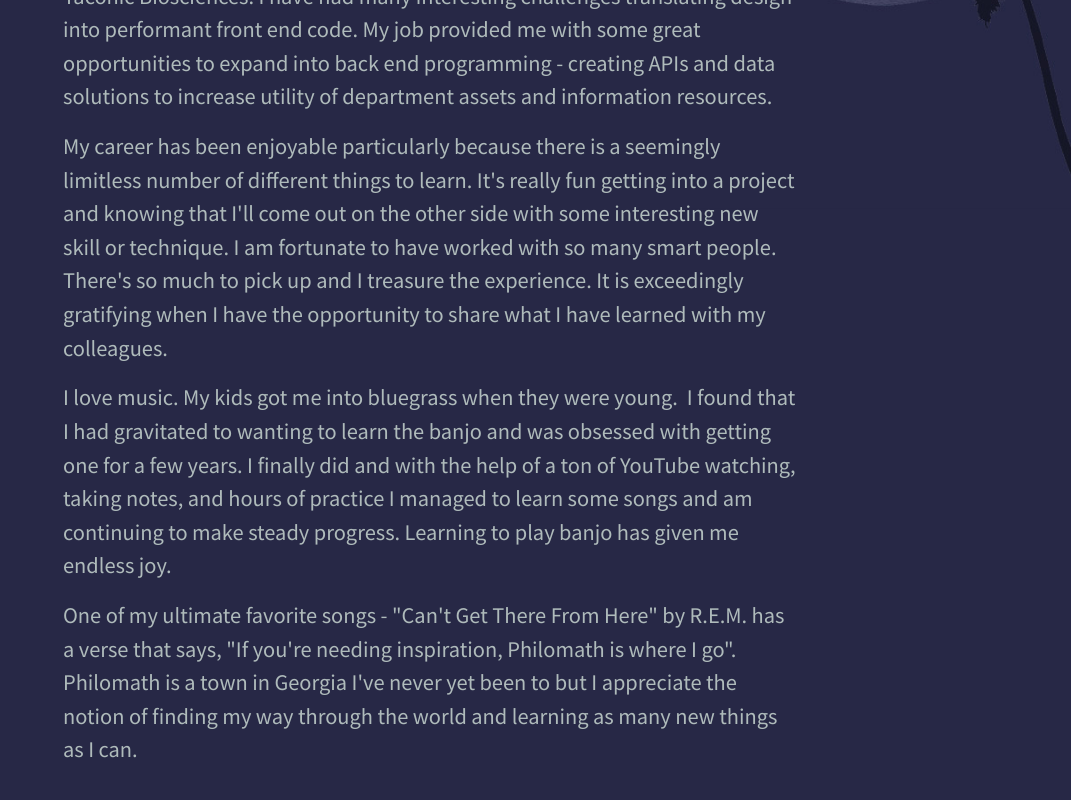
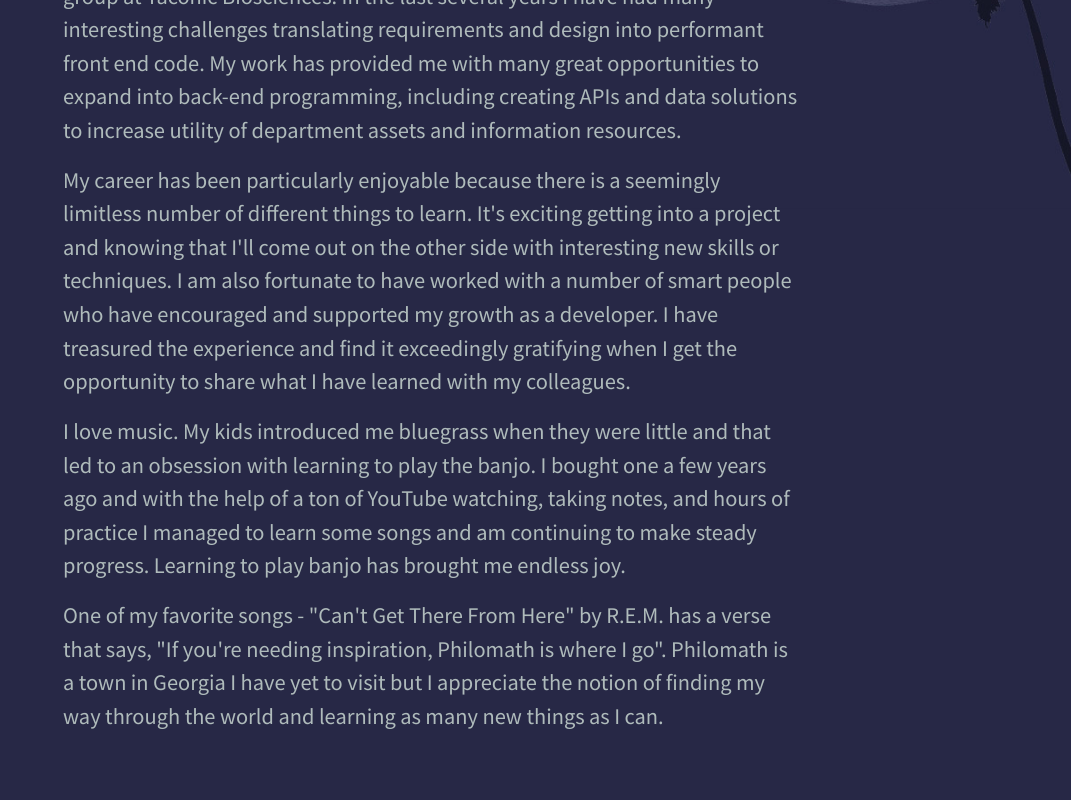
Before and after one commit to kevinsmasters/kmrjs, a Next.js app: page / in a window 1280 px wide. Shown: the part 580-1380 px from the top of the page, without its empty margins (209-1280 px from the left). Built offline with nearby package versions, Linux system fonts and the light colour scheme.

Commit message:
edit about

```diff
--- a/components/about.js
+++ b/components/about.js
@@ -8,10 +8,10 @@ export default function About() {
             <div className="col-md-8">
 
                 <h2>About Me</h2>
-                <p>I'm currently working as a full stack web developer with the Marketing group at Taconic Biosciences. I have had many interesting challenges translating design into performant front end code. My job provided me with some great opportunities to expand into back end programming - creating APIs and data solutions to increase utility of department assets and information resources.</p>
-<p>My career has been enjoyable particularly because there is a seemingly limitless number of different things to learn. It's really fun getting into a project and knowing that I'll come out on the other side with some interesting new skill or technique. I am fortunate to have worked with so many smart people. There's so much to pick up and I treasure the experience. It is exceedingly gratifying when I have the opportunity to share what I have learned with my colleagues.</p>
-<p>I love music. My kids got me into bluegrass when they were young.&nbsp; I found that I had gravitated to wanting to learn the banjo and was obsessed with getting one for a few years. I finally did and with the help of a ton of YouTube watching, taking notes, and hours of practice I managed to learn some songs and am continuing to make steady progress. Learning to play banjo has given me endless joy.</p>
-<p>One of my ultimate favorite songs - "Can't Get There From Here" by R.E.M. has a verse that says, "If you're needing inspiration, Philomath is where I go". Philomath is a town in Georgia I've never yet been to but I appreciate the notion of finding my way through the world and learning as many new things as I can.</p>
+                <p>I'm currently employed as a full stack web developer with the Digital Marketing group at Taconic Biosciences. In the last several years I have had many interesting challenges translating requirements and design into performant front end code. My work has provided me with many great opportunities to expand into back-end programming, including creating APIs and data solutions to increase utility of department assets and information resources.</p>
+<p>My career has been particularly enjoyable because there is a seemingly limitless number of different things to learn. It's exciting getting into a project and knowing that I'll come out on the other side with interesting new skills or techniques. I am also fortunate to have worked with a number of smart people who have encouraged and supported my growth as a developer. I have treasured the experience and find it exceedingly gratifying when I get the opportunity to share what I have learned with my colleagues.</p>
+<p>I love music. My kids introduced me bluegrass when they were little and that led to an obsession with learning to play the banjo. I bought one a few years ago and with the help of a ton of YouTube watching, taking notes, and hours of practice I managed to learn some songs and am continuing to make steady progress. Learning to play banjo has brought me endless joy.</p>
+<p>One of my favorite songs - "Can't Get There From Here" by R.E.M. has a verse that says, "If you're needing inspiration, Philomath is where I go". Philomath is a town in Georgia I have yet to visit but I appreciate the notion of finding my way through the world and learning as many new things as I can.</p>
             </div>
             <div className="col-md-2"></div>
         </div>
```
